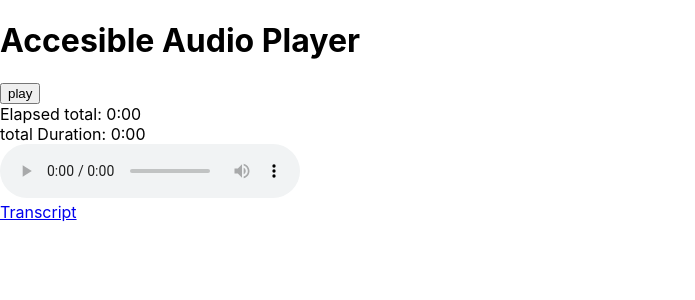
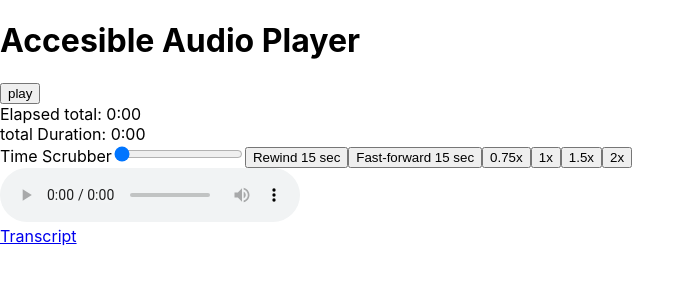
Before and after one commit to myplancash/react-audio-player, a React (Create React App) app: page / in a window 1280 px wide. Shown: the top 300 px of the page, without its empty margins (0-695 px from the left). Built offline with nearby package versions, Linux system fonts and the light colour scheme.

Commit message:
Playback Rate button

```diff
--- a/src/components/audio-player.js
+++ b/src/components/audio-player.js
@@ -19,8 +19,6 @@ const formatTime = (time) => {
 }
 
 const AudioPlayer = ({src, transcript}) => {
-  // Create a play button that toggles play and pause
-  // Create an elapse time and total time
   // Create a fast-forward and rewind 15 seconds button
   // create a scrubber
   // create a playback rate button
@@ -28,10 +26,11 @@ const AudioPlayer = ({src, transcript}) => {
   // mute toggle
   const audioRef = useRef(null)
   const [isPlaying, setIsPlaying] = useState(false);
+  // Create an elapse time and total time
   const [duration, setDuration] = useState(0)
   const [mediaTime, setMediaTime] = useState(0)
 
-
+  // Create a play button that toggles play and pause
   const togglePlaying = () => {
     setIsPlaying(!isPlaying)
     isPlaying ? audioRef.current.pause() : audioRef.current.play()
@@ -45,18 +44,60 @@ const AudioPlayer = ({src, transcript}) => {
     setMediaTime(audioRef.current.currentTime)
   }
 
+  const onScrubberChange = (e) => {
+    const newTime = e.target.value
+    setMediaTime(newTime)
+    audioRef.current.currentTime = newTime
+  }
+  const onRewind = () => {
+    const { currentTime } = audioRef.current
+    const newTime = Math.max(currentTime - 15, 0)
+    setMediaTime(newTime)
+    audioRef.current.currentTime = newTime
+  }
+
+  const onFastForward = () => {
+    const { currentTime } = audioRef.current
+    const newTime = Math.min(currentTime + 15, duration)
+    setMediaTime(newTime)
+    audioRef.current.currentTime = newTime
+  }
+  const rates = [0.75, 1, 1.5, 2];
+
   console.log(audioRef);
+
+  const changeRate = (rate) => {
+    audioRef.current.defaultPlaybackRate = rate;
+  }
 
   return (
     <>
     <div className='audio' onClick={togglePlaying}>
       <button>{isPlaying ? 'pause' : 'play'}</button><br/>
       <span className='elapsed'>Elapsed total: {formatTime(mediaTime)}</span><br/>
-      <span className='duration'>total Duration: {formatTime(duration)}</span>
+      <span className='duration'>total Duration: {formatTime(duration)}</span><br/>
+      <label htmlFor="time-scrubber">Time Scrubber</label>
+      <input
+        id='time-scrubber'
+        onChange={onScrubberChange}
+        type='range'
+        value={mediaTime}
+        min={0}
+        max={duration}
+      />
+      <button onClick={onRewind}>Rewind 15 sec</button>
+      <button onClick={onFastForward}>Fast-forward 15 sec</button>
+      {rates.map((rate, i) => (
+        <button key={i} onClick={() => changeRate(rate)}>
+          {rate}x
+        </button>
+      ))}
     </div>
       <audio
         onLoadedMetadata={onLoadedMetadata}
         onTimeUpdate={onTimeUpdate}
+        onPlay={() => setIsPlaying(true)}
+        onPause={() => setIsPlaying(false)}
         ref={audioRef}
         src={src}
         controls/>
```
